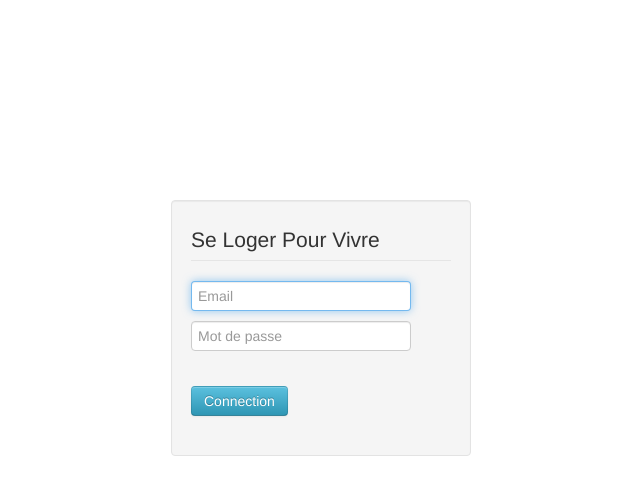
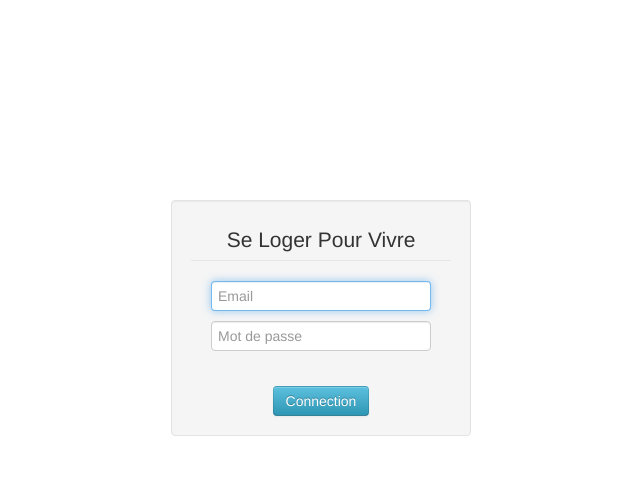
Before and after one commit to clodeindustrie/Interventions, a Sinatra app: page /login in a window 1280 px wide. Shown: the top 495 px of the page, without its empty margins (229-869 px from the left). Run offline with Sinatra, Linux system fonts and the light colour scheme.

Commit message:
fix login well location

```diff
--- a/public/css/style.css
+++ b/public/css/style.css
@@ -123,3 +123,13 @@ p.freeText {
     border: 1px solid black;
     font-weight: bold;
 }
+
+
+/* ------- LOGIN PAGE -------  */
+#login-well {
+    text-align: center;
+}
+
+#login-well form{
+    margin: 0;
+}
--- a/views/login.erb
+++ b/views/login.erb
@@ -19,7 +19,7 @@
   </head>
   <body style="padding-top: 200px">
     <div class="row">
-      <div class="span4 offset5">
+      <div class="span4 offset5" id="login-well">
 	<div class="well">
 	  <legend>Se Loger Pour Vivre</legend>
 	  <form method="POST" action="" accept-charset="UTF-8">
```
